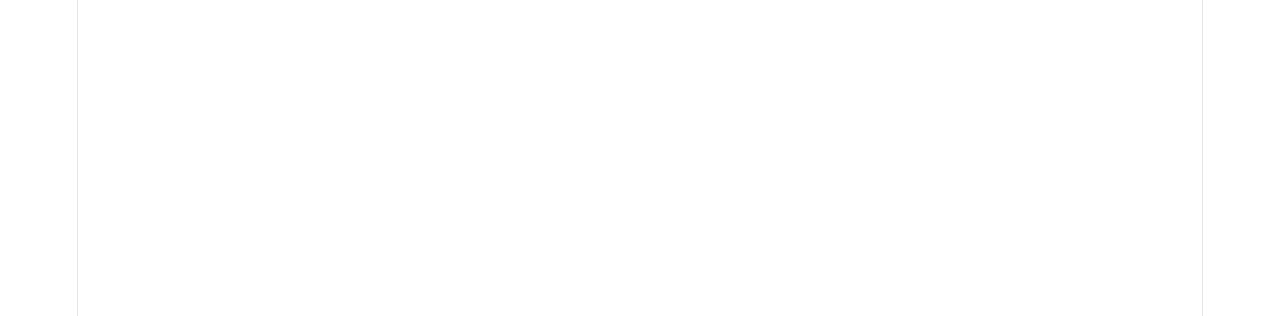
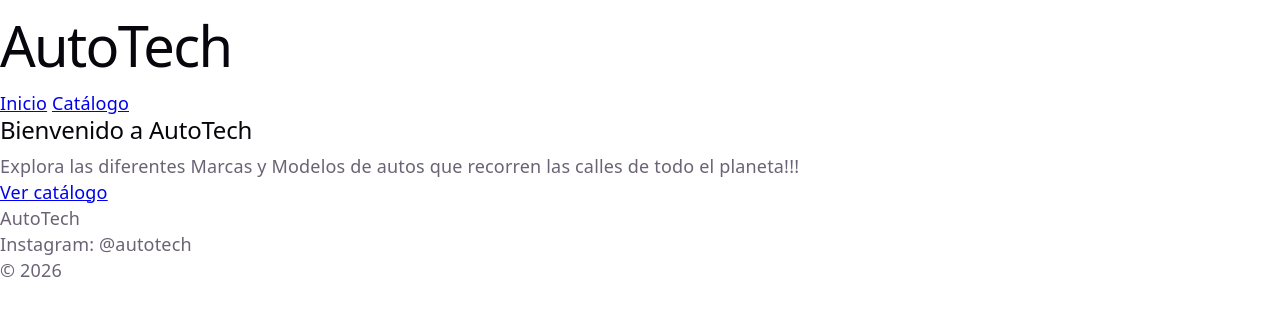
Before and after one commit to AguirreDN/autotech, a website built with Vite: page index.html in a window 1280 px wide. Shown: the top 316 px of the page. Built offline with nearby package versions, Linux system fonts and the light colour scheme.

Commit message:
Modificar index

```diff
--- a/index.html
+++ b/index.html
@@ -4,10 +4,31 @@
     <meta charset="UTF-8" />
     <link rel="icon" type="image/svg+xml" href="/favicon.svg" />
     <meta name="viewport" content="width=device-width, initial-scale=1.0" />
-    <title>autotech</title>
+    <title>AutoTech</title>
   </head>
   <body>
-    <div id="app"></div>
+    <header>
+      <h1>AutoTech</h1>
+      <nav>
+        <a href="./index.html">Inicio</a>
+        <a href="./catalogo.html">Catálogo</a>
+      </nav>
+    </header>
+    <main>
+      <section class="hero">
+        <h2>Bienvenido a AutoTech</h2>
+        <p>
+          Explora las diferentes Marcas y Modelos de autos que recorren las
+          calles de todo el planeta!!!
+        </p>
+        <a href="./catalogo.html" class="btn">Ver catálogo</a>
+      </section>
+    </main>
+    <footer>
+      <p>AutoTech</p>
+      <p>Instagram: @autotech</p>
+      <p>© 2026</p>
+    </footer>
     <script type="module" src="/src/main.js"></script>
   </body>
 </html>
```
